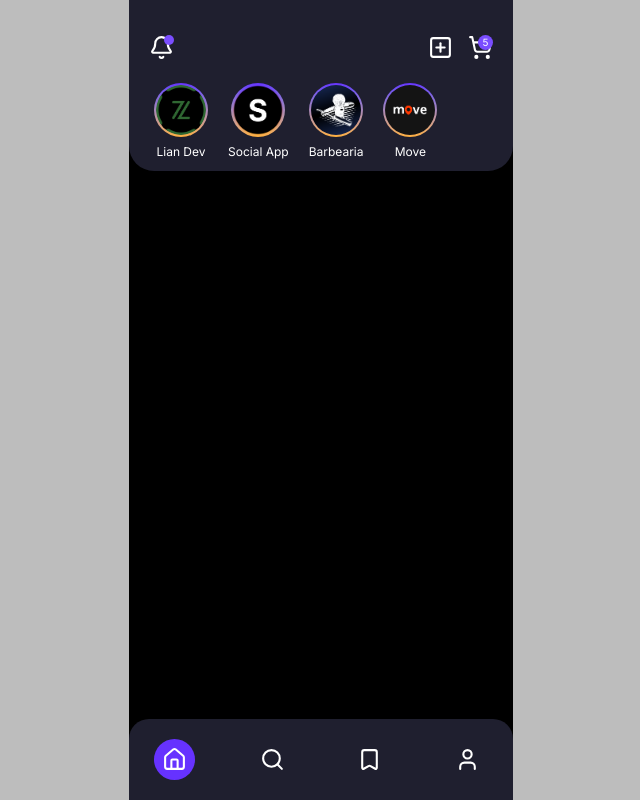
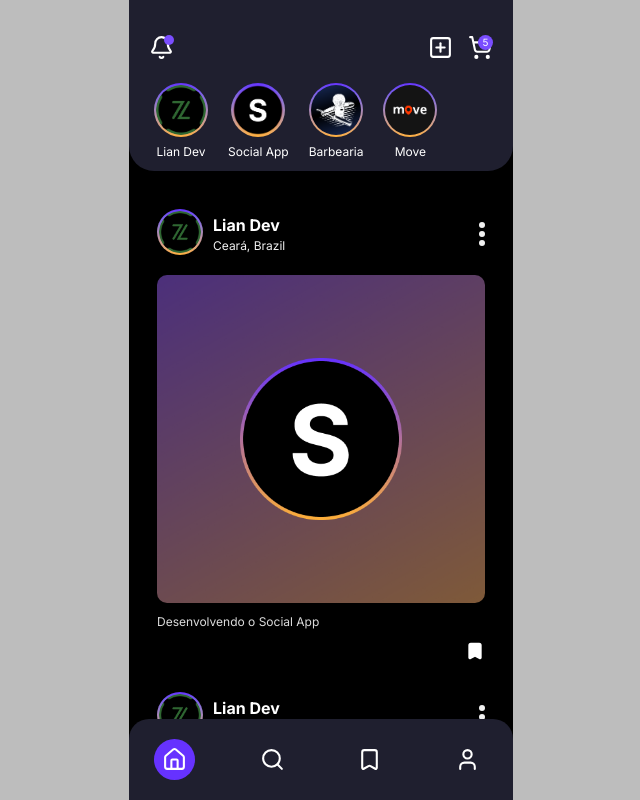
Before and after one commit to lian-carvalho/SocialApp, a Next.js app: page / in a window 1280 px wide. Shown: the whole page, without its empty margins (319-959 px from the left). Built offline with nearby package versions, Linux system fonts and the light colour scheme.

Commit message:
Update Home page

```diff
--- a/app/page.tsx
+++ b/app/page.tsx
@@ -2,12 +2,14 @@ import API from "@/api/api";
 
 import Link from "next/link";
 import ProfileIcon from "@/components/ui/ProfileIcon";
+import PostDisplay from "@/components/ui/PostDisplay";
 
 export default function Home() {
   const appAccounts = API.getAccounts();
+  const appPosts = API.getPosts();
   return (
     <div className="screen-container">
-      <div className="flex pt-xxxs px-l pb-xs gap-m bg-dark rounded-b-l overflow-x-scroll scrollbar-none">
+      <div className="flex shrink-0 pt-xxxs px-l pb-xs gap-m bg-dark rounded-b-l overflow-x-scroll scrollbar-none">
         {appAccounts.map((account, index) =>
           <AccountDisplay
             key={index}
@@ -18,6 +20,19 @@ export default function Home() {
           />
         )}
       </div>
+      <div className="flex flex-col pt-xl px-l pb-l gap-l">
+        {appPosts.map((post, index) =>
+          <PostDisplay
+            key={index}
+            id={post.id}
+            accountId={post.accountId}
+            imageUrl={post.imageUrl}
+            description={post.shortDescription}
+            saved={post.saved}
+          />
+        )}
+      </div>
+
     </div>
   );
 }
```
